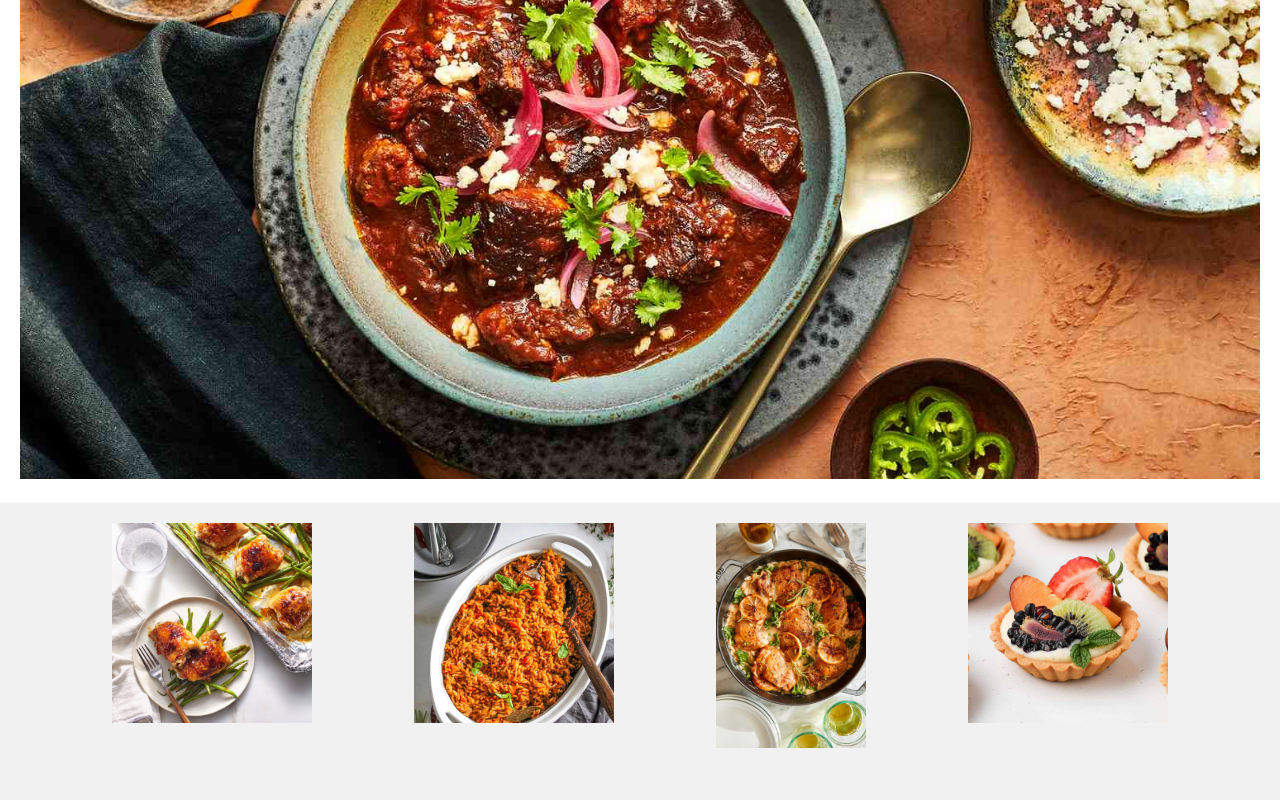
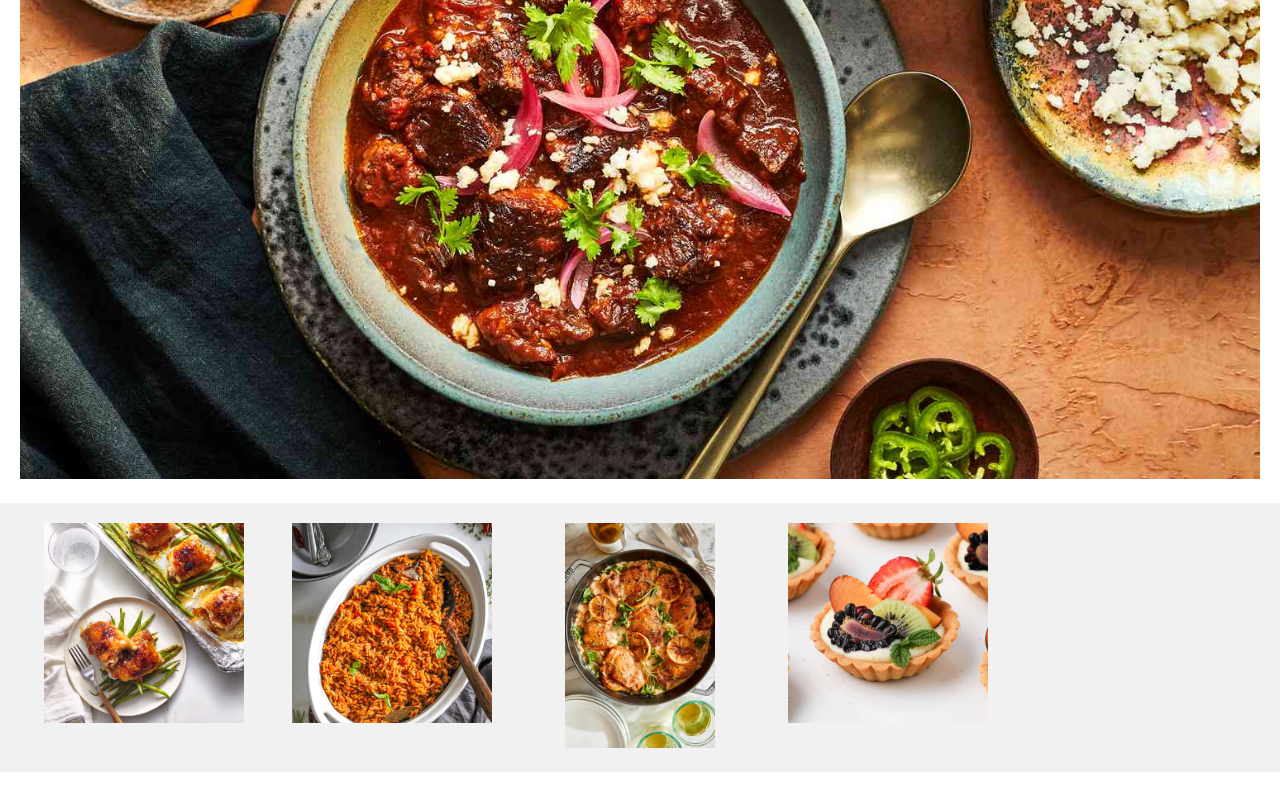
Before and after one commit to kelaaj/ProjectPCNwebsite, a plain HTML site: page index.html in a window 1280 px wide. Shown: the part 961-1761 px from the top of the page. After the commit the page ends 1733 px from the top, so only its background shows below. Drawn offline with nearby package versions, Linux system fonts and the light colour scheme.

Commit message:
Update index.html

```diff
--- a/index.html
+++ b/index.html
@@ -93,6 +93,8 @@ body {
   background-color: #f1f1f1;
   padding: 10px;
   text-align: center;
+  width: 100%;
+  height: auto;
 }
 
 .card {
@@ -115,9 +117,9 @@ body {
   display: grid;
   justify-content: center;
   justify-content: space-evenly;
-  grid-template-columns: auto auto auto auto ; /*Make the grid smaller than the container*/
-  gap: 10px;
+  grid-template-columns: repeat(auto-fit, minmax(200px, 1fr)); /*Make the grid smaller than the container*/
   padding: 10px;
+
 
 }
 
```
